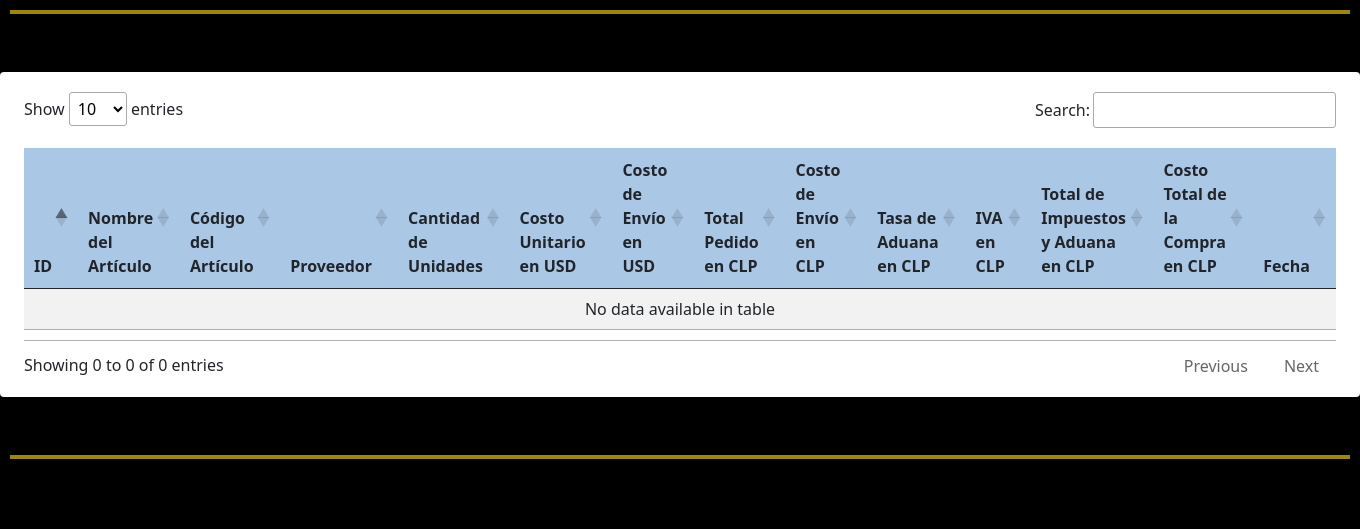
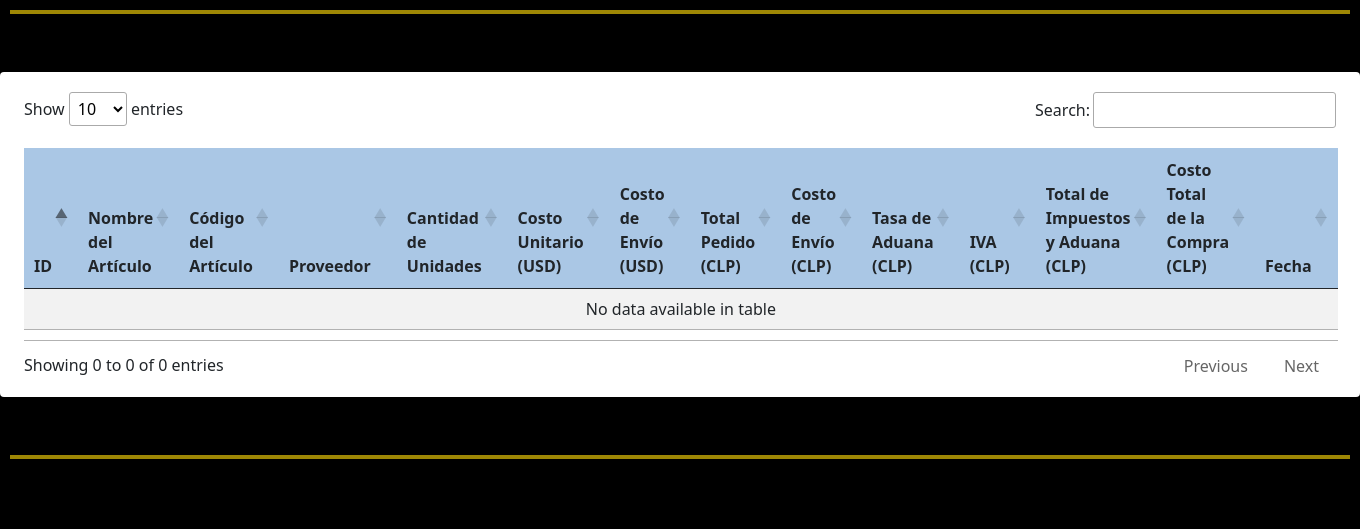
Before and after one commit to eliseoOrellana/intentoPruebadjango, a Django app: page /historial/ in a window 1360 px wide. Shown: the part 72-601 px from the top of the page. Run offline with Django 4.2, Linux system fonts and the light colour scheme; data that the repository does not hold is empty; some libraries are stand-ins or nearby versions.

Commit message:
final2.1

```diff
--- a/importacion_china/simulator/templates/calcular_costo.html
+++ b/importacion_china/simulator/templates/calcular_costo.html
@@ -78,14 +78,14 @@
             <span class="img-container">
               <img src="{% static 'img/costo.png' %}" alt="Costo">
             </span>
-            <label for="costo_unitario_usd" class="text-white">Costo Unitario en USD:</label>
+            <label for="costo_unitario_usd" class="text-white">Costo Unitario (USD):</label>
             <input type="number" step="0.01" name="costo_unitario_usd" id="costo_unitario_usd" class="form-control" min="0.01" required />
           </div>
           <div class="form-group">
             <span class="img-container">
               <img src="{% static 'img/costo-envio.png' %}" alt="CostoEnvio">
             </span>
-            <label for="costo_envio_usd" class="text-white">Costo de Envío a Chile en USD:</label>
+            <label for="costo_envio_usd" class="text-white">Costo de Envío a Chile (USD):</label>
             <input type="number" step="0.01" name="costo_envio_usd" id="costo_envio_usd" class="form-control" min="0.01" required />
           </div>
 
--- a/importacion_china/simulator/templates/historial_consultas.html
+++ b/importacion_china/simulator/templates/historial_consultas.html
@@ -48,14 +48,14 @@
                 <th>Código del Artículo</th>
                 <th>Proveedor</th>
                 <th>Cantidad de Unidades</th>
-                <th>Costo Unitario en USD</th>
-                <th>Costo de Envío en USD</th>
-                <th>Total Pedido en CLP</th>
-                <th>Costo de Envío en CLP</th>
-                <th>Tasa de Aduana en CLP</th>
-                <th>IVA en CLP</th>
-                <th>Total de Impuestos y Aduana en CLP</th>
-                <th>Costo Total de la Compra en CLP</th>
+                <th>Costo Unitario (USD)</th>
+                <th>Costo de Envío (USD)</th>
+                <th>Total Pedido (CLP)</th>
+                <th>Costo de Envío (CLP)</th>
+                <th>Tasa de Aduana (CLP)</th>
+                <th>IVA (CLP)</th>
+                <th>Total de Impuestos y Aduana (CLP)</th>
+                <th>Costo Total de la Compra (CLP)</th>
                 <th>Fecha</th>
               </tr>
             </thead>
```
